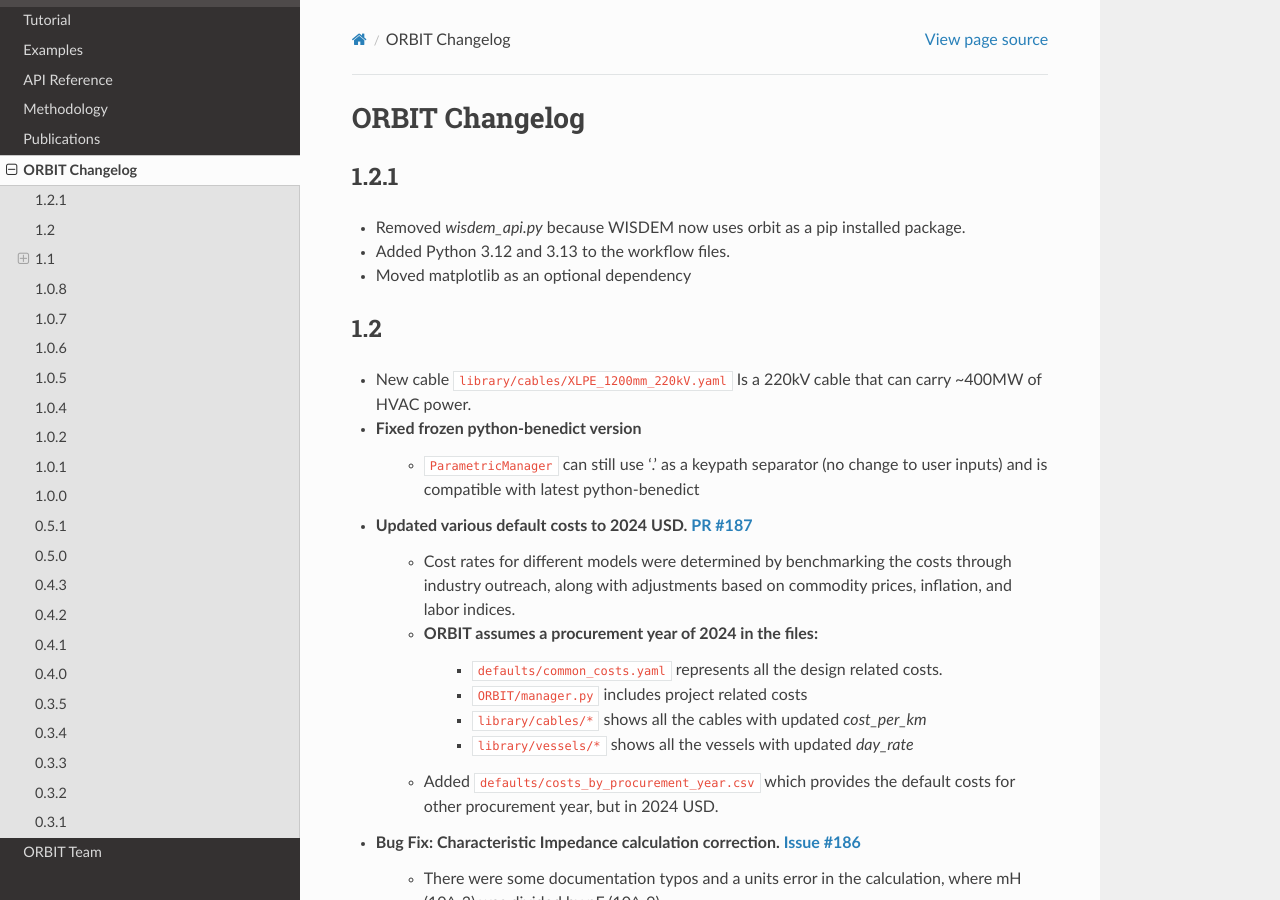
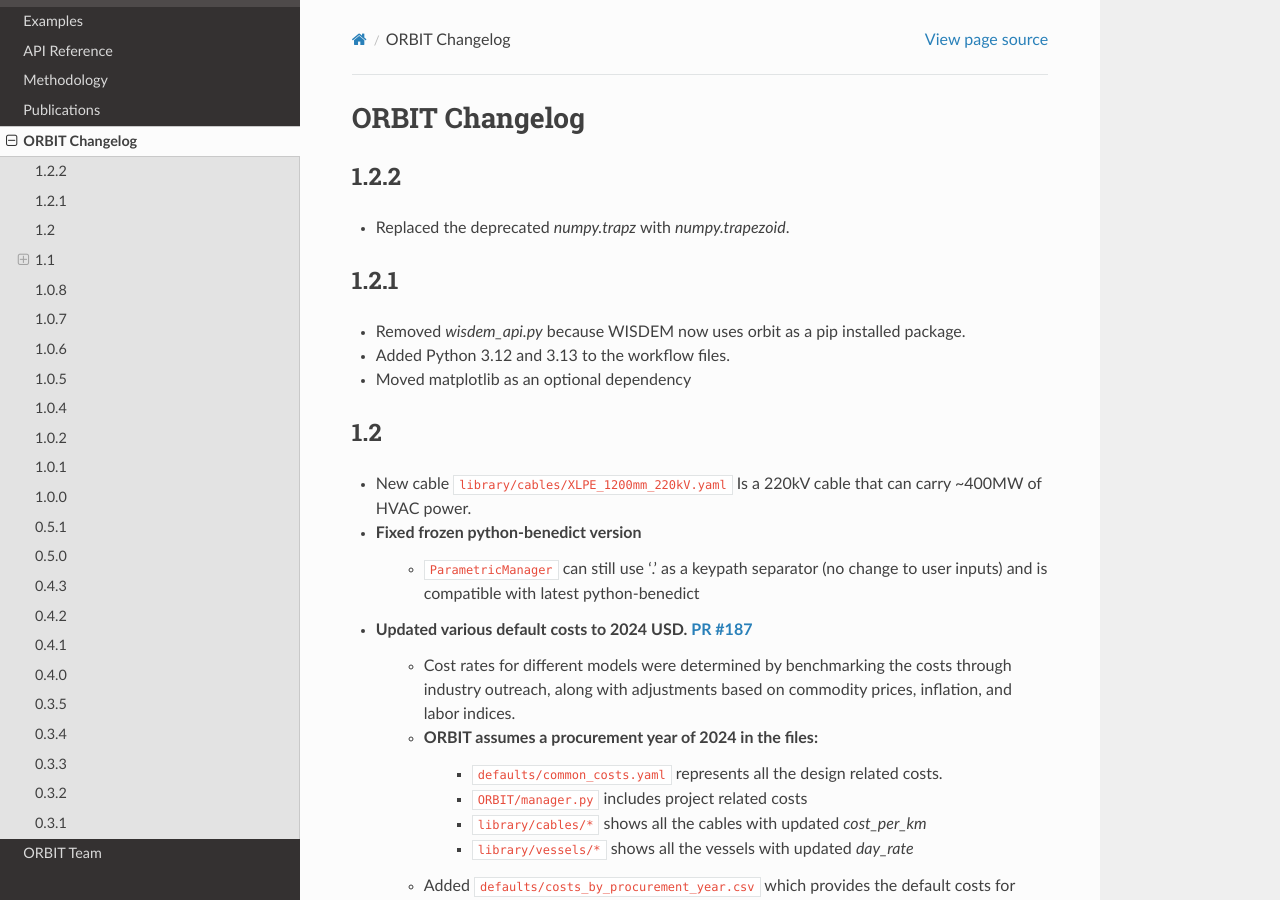
Before and after one commit to WISDEM/ORBIT, a Sphinx documentation site: the page built from docs/source/changelog.rst, in a window 1280 px wide and 900 px high. Built offline with Sphinx 7.4.7 and the Read the Docs theme 3.1.0, drawn with Linux system fonts in a browser that asks for light colours.

Commit message:
update changelog and bump version

```diff
--- a/ORBIT/__init__.py
+++ b/ORBIT/__init__.py
@@ -17,4 +17,4 @@
 from ORBIT.parametric import ParametricManager
 from ORBIT.supply_chain import SupplyChainManager
 
-__version__ = "1.2.1"
+__version__ = "1.2.2"
--- a/docs/source/changelog.rst
+++ b/docs/source/changelog.rst
@@ -2,6 +2,10 @@
 
 ORBIT Changelog
 ===============
+
+1.2.2
+-----
+- Replaced the deprecated `numpy.trapz` with `numpy.trapezoid`.
 
 1.2.1
 -----
```
